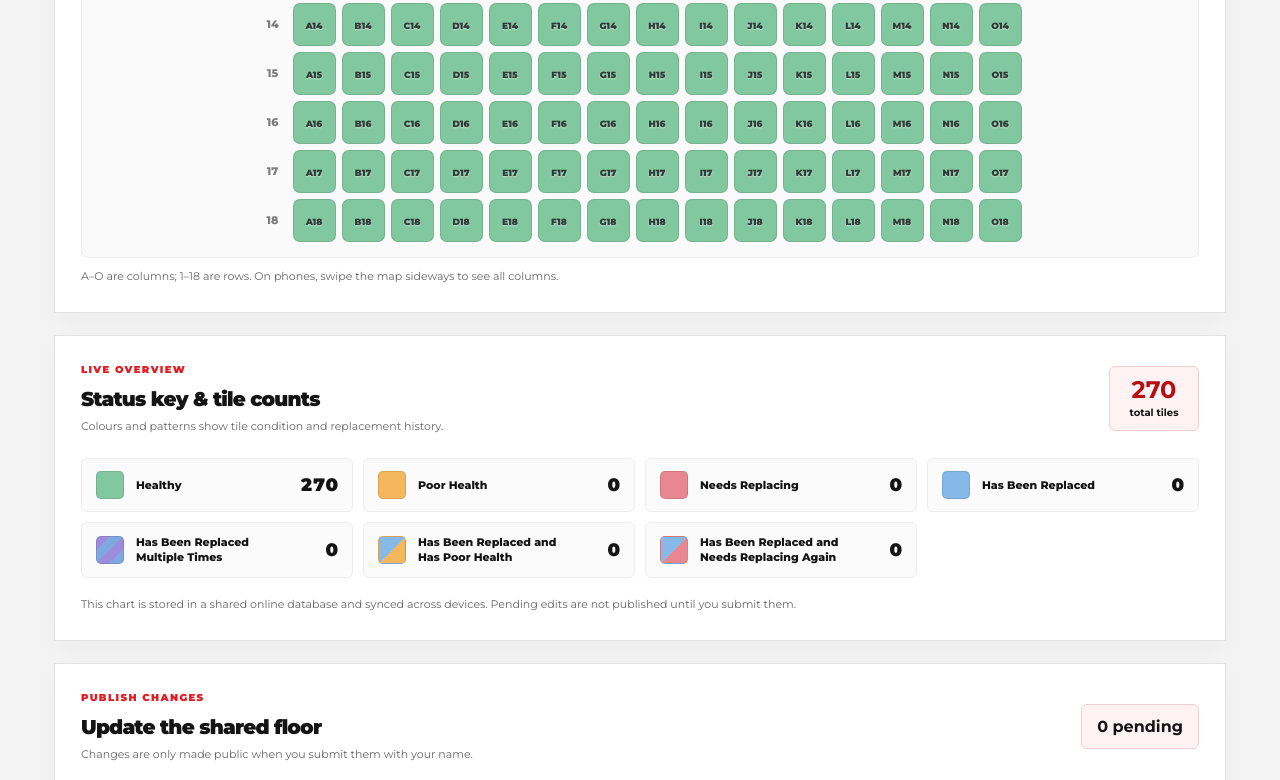
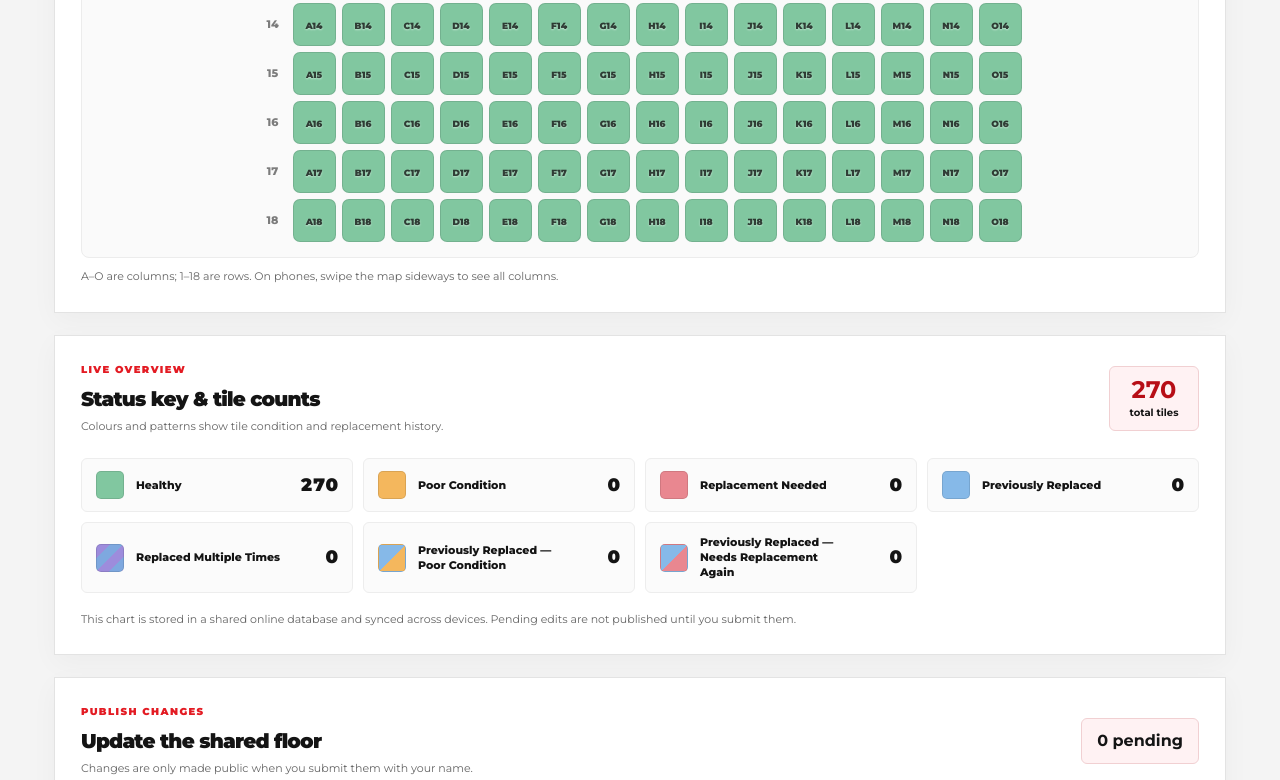
Before and after one commit to Soleoyoyo/LQTools, a plain HTML site: page pixel-floor.html in a window 1280 px wide. Shown: the part 1097-1877 px from the top of the page. Drawn offline with Linux system fonts and the light colour scheme; no server answers.

Commit message:
Add files via upload

```diff
--- a/assets/js/pixel-floor.js
+++ b/assets/js/pixel-floor.js
@@ -4,12 +4,12 @@
 const COLUMNS = Array.from({length:15},(_,i)=>String.fromCharCode(65+i));
 const STATUSES = [
     {id:"healthy", label:"Healthy"},
-    {id:"poor", label:"Poor Health"},
-    {id:"replace", label:"Needs Replacing"},
-    {id:"replaced", label:"Has Been Replaced"},
-    {id:"multiple", label:"Has Been Replaced Multiple Times"},
-    {id:"replaced-poor", label:"Has Been Replaced and Has Poor Health"},
-    {id:"replaced-replace", label:"Has Been Replaced and Needs Replacing Again"}
+    {id:"poor", label:"Poor Condition"},
+    {id:"replace", label:"Replacement Needed"},
+    {id:"replaced", label:"Previously Replaced"},
+    {id:"multiple", label:"Replaced Multiple Times"},
+    {id:"replaced-poor", label:"Previously Replaced — Poor Condition"},
+    {id:"replaced-replace", label:"Previously Replaced — Needs Replacement Again"}
 ];
 const statusById = new Map(STATUSES.map(s=>[s.id,s]));
 const tileIds = Array.from({length:18},(_,r)=>COLUMNS.map(c=>`${c}${r+1}`)).flat();
@@ -101,7 +101,6 @@ function render() {
     pendingCount.textContent=`${draft.size} pending`;
     publishButton.disabled=!ready||busy||draft.size===0;
     discardButton.disabled=!hasLoadedFloor||busy||draft.size===0;
-    document.getElementById("resetFloor").disabled=!hasLoadedFloor||busy;
     saveStatus.textContent=!ready?(connectionChecked?(hasLoadedFloor?"Server unreachable — draft only":"Server unreachable — floor unavailable"):"Connecting to shared floor…"):draft.size?`${draft.size} unsaved change${draft.size===1?"":"s"}`:"Shared floor up to date";
 }
 function stage(tile,status) {
@@ -271,10 +270,6 @@ document.addEventListener("keydown",event=>{if(event.key==="Escape"&&!editor.hid
 window.addEventListener("resize",positionEditor);
 document.querySelector(".floor-scroll").addEventListener("scroll",()=>closeEditor(),{passive:true});
 window.addEventListener("scroll",()=>closeEditor(),{passive:true});
-document.getElementById("resetFloor").addEventListener("click",()=>{
-    if(!confirm("Mark all 270 tiles Healthy in your draft? You must still publish this change with your name."))return;
-    closeEditor();tileIds.forEach(tile=>stage(tile,"healthy"));render();
-});
 publishButton.addEventListener("click",publish);
 discardButton.addEventListener("click",()=>{if(!confirm("Discard all unpublished changes?"))return;draft.clear();render();publishMessage.textContent="Draft discarded.";});
 document.getElementById("refreshFloor").addEventListener("click",()=>refreshFloor(false));
--- a/pixel-floor.html
+++ b/pixel-floor.html
@@ -53,7 +53,6 @@
                 </div>
                 <div class="floor-actions">
                     <span id="saveStatus" class="save-status" role="status" aria-live="polite">Connecting to shared floor…</span>
-                    <button id="resetFloor" class="outline-action" type="button">Mark all Healthy</button>
                 </div>
             </div>
 
```
